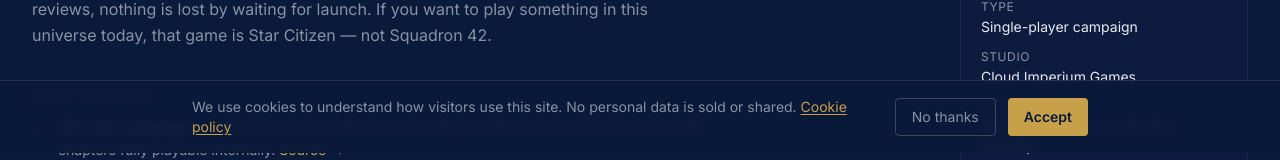
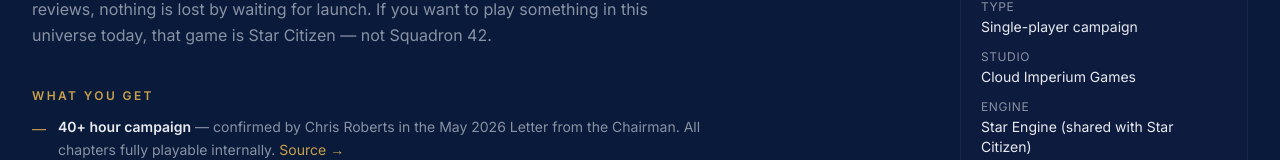
Before and after one commit to doc-flanigan/iheldtheline-site, a Next.js app: page /worth-buying in a window 1280 px wide. Shown: the part 647-807 px from the top of the page. Built offline with nearby package versions, Linux system fonts and the light colour scheme; no server answers.

Commit message:
chore: remove GA4 + cookie banner — cookieless server-side tracking only
Co-Authored-By: Claude Fable 5 <noreply@anthropic.com>

```diff
--- a/src/app/layout.tsx
+++ b/src/app/layout.tsx
@@ -4,8 +4,6 @@ import { Analytics } from '@vercel/analytics/next'
 import NavBar from '@/components/NavBar'
 import Footer from '@/components/Footer'
 import { SITE } from '@/data/site'
-import GoogleAnalytics from '@/components/GoogleAnalytics'
-import CookieBanner from '@/components/CookieBanner'
 import './globals.css'
 
 const inter = Inter({
@@ -101,8 +99,6 @@ export default function RootLayout({ children }: { children: React.ReactNode })
         {children}
         <Footer />
         <Analytics />
-        <GoogleAnalytics />
-        <CookieBanner />
         <script
           type="application/ld+json"
           dangerouslySetInnerHTML={{ __html: JSON.stringify(orgJsonLd) }}
--- a/src/components/CTAButton.tsx
+++ b/src/components/CTAButton.tsx
@@ -36,12 +36,6 @@ export default function CTAButton({ trackingLabel, className = '' }: Props) {
             site: window.location.hostname,
           }),
         }).catch(() => {})
-        ;(window as Window & { gtag?: (...args: unknown[]) => void }).gtag?.('event', 'cta_impression', {
-          cta_label: trackingLabel ?? 'unknown',
-          referral_code: code,
-          page_path: window.location.pathname,
-          site: window.location.hostname,
-        })
       },
       { threshold: 0.5 }
     )
@@ -62,11 +56,6 @@ export default function CTAButton({ trackingLabel, className = '' }: Props) {
         site: window.location.hostname,
       }),
     }).catch(() => {})
-    ;(window as Window & { gtag?: (...args: unknown[]) => void }).gtag?.('event', 'referral_click', {
-      referral_code: code,
-      page_path: window.location.pathname,
-      site: window.location.hostname,
-    })
   }
 
   return (
--- a/src/components/CookieBanner.tsx
+++ /dev/null
@@ -1,55 +0,0 @@
-'use client'
-import { useState, useEffect } from 'react'
-
-declare global {
-  interface Window { gtag?: (...args: unknown[]) => void }
-}
-
-export default function CookieBanner() {
-  const [visible, setVisible] = useState(false)
-  useEffect(() => {
-    if (!localStorage.getItem('ga_consent')) setVisible(true)
-  }, [])
-  function accept() {
-    localStorage.setItem('ga_consent', 'granted')
-    window.gtag?.('consent', 'update', { analytics_storage: 'granted' })
-    window.gtag?.('event', 'page_view')
-    setVisible(false)
-  }
-  function decline() {
-    localStorage.setItem('ga_consent', 'denied')
-    setVisible(false)
-  }
-  if (!visible) return null
-  return (
-    <div className="fixed bottom-0 left-0 right-0 z-50 border-t border-white/10 bg-navy/95 backdrop-blur-sm p-4">
-      <div className="max-w-4xl mx-auto flex flex-col sm:flex-row items-start sm:items-center gap-4">
-        <p className="text-sm text-muted flex-1">
-          We use cookies to understand how visitors use this site. No personal data is sold or shared.{' '}
-          <a
-            href="https://dayonecitizen.com/cookie-policy"
-            target="_blank"
-            rel="noopener noreferrer"
-            className="text-gold underline underline-offset-2 hover:text-goldDark transition-colors"
-          >
-            Cookie policy
-          </a>
-        </p>
-        <div className="flex gap-3 shrink-0">
-          <button
-            onClick={decline}
-            className="px-4 py-2 text-sm text-muted border border-white/20 rounded hover:border-white/40 transition-colors"
-          >
-            No thanks
-          </button>
-          <button
-            onClick={accept}
-            className="px-4 py-2 text-sm font-semibold bg-gold text-navy rounded hover:bg-goldDark transition-colors"
-          >
-            Accept
-          </button>
-        </div>
-      </div>
-    </div>
-  )
-}
--- a/src/components/GoogleAnalytics.tsx
+++ /dev/null
@@ -1,37 +0,0 @@
-'use client'
-import Script from 'next/script'
-import { useEffect } from 'react'
-
-const GA_ID = process.env.NEXT_PUBLIC_GA_MEASUREMENT_ID
-
-export default function GoogleAnalytics() {
-  useEffect(() => {
-    const consent = localStorage.getItem('ga_consent')
-    if (consent === 'granted') {
-      window.gtag?.('consent', 'update', { analytics_storage: 'granted' })
-      window.gtag?.('event', 'page_view')
-    }
-  }, [])
-
-  if (!GA_ID) return null
-
-  return (
-    <>
-      <Script
-        src={`https://www.googletagmanager.com/gtag/js?id=${GA_ID}`}
-        strategy="afterInteractive"
-      />
-      <Script id="ga-init" strategy="afterInteractive">{`
-        window.dataLayer = window.dataLayer || [];
-        function gtag(){dataLayer.push(arguments);}
-        gtag('js', new Date());
-        gtag('consent', 'default', {
-          analytics_storage: 'denied',
-          ad_storage: 'denied',
-          wait_for_update: 500
-        });
-        gtag('config', '${GA_ID}', { send_page_view: false });
-      `}</Script>
-    </>
-  )
-}
```
Also changed, not shown: 1 other file (tests, documents, lock files or other folders).
